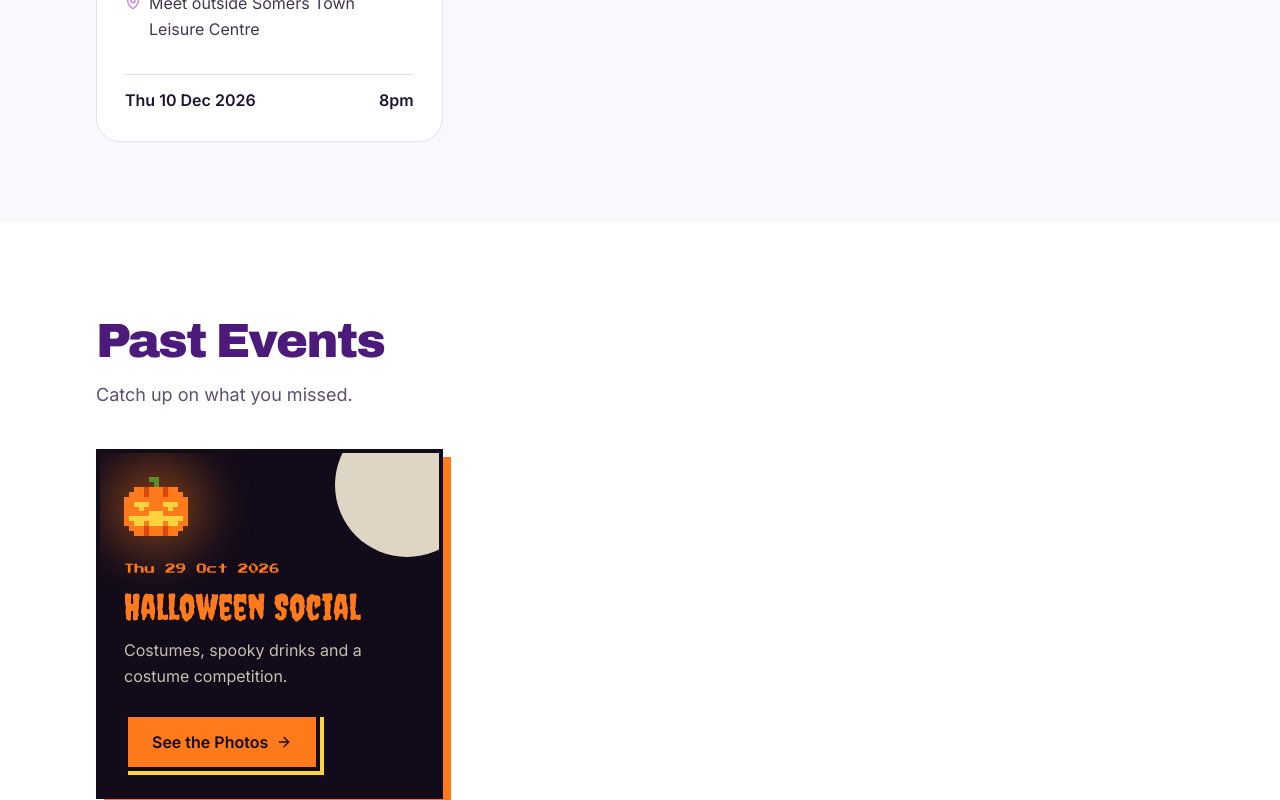
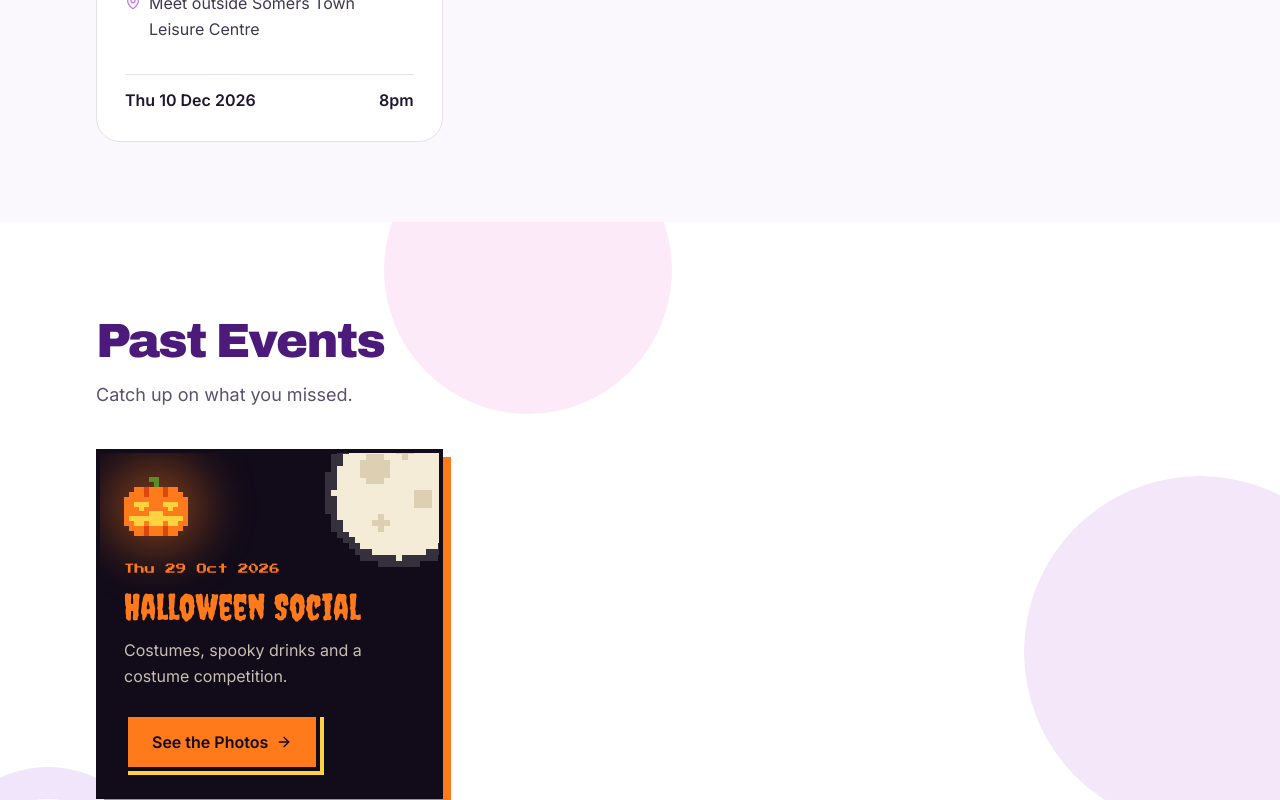
Before and after one commit to sakajoesaka/ucl_volleyball_website, a Next.js app: page /events in a window 1280 px wide. Shown: the part 2200-3000 px from the top of the page. Built offline with nearby package versions, Linux system fonts and the light colour scheme.

Commit message:
changes 7 small

```diff
--- a/app/events/halloween/page.tsx
+++ b/app/events/halloween/page.tsx
@@ -8,7 +8,7 @@ import { pixelFont } from "@/lib/fonts/pixel";
 import { spookyFont } from "@/lib/fonts/spooky";
 import { pageMetadata } from "@/lib/metadata";
 import { Carousel } from "@/components/Carousel";
-import { PixelArt, bat, ghost, pumpkin } from "@/components/PixelArt";
+import { PixelArt, bat, ghost, moon, pumpkin } from "@/components/PixelArt";
 import { PixelButton } from "@/components/PixelButton";
 import { Photo } from "@/components/Photo";
 import { WithPlaceholders } from "@/components/Placeholder";
@@ -164,17 +164,13 @@ export default function HalloweenPage() {
   );
 }
 
-// A full moon with a soft glow and a few craters. Purely decorative.
+// A pixel full moon, to match the bats and pumpkins. Purely decorative.
 function Moon() {
   return (
-    <div
-      aria-hidden="true"
-      className="absolute -top-12 -right-12 -z-10 size-44 rounded-full bg-bone shadow-[0_0_120px_30px_rgba(245,236,215,0.18)] md:top-28 md:right-[8%] md:size-80"
-    >
-      <span className="absolute top-[22%] left-[28%] size-[18%] rounded-full bg-[#e4d8bd]" />
-      <span className="absolute top-[52%] left-[56%] size-[12%] rounded-full bg-[#e4d8bd]" />
-      <span className="absolute top-[64%] left-[24%] size-[8%] rounded-full bg-[#e4d8bd]" />
-    </div>
+    <PixelArt
+      sprite={moon}
+      className="absolute -top-12 -right-12 -z-10 size-48 drop-shadow-[0_0_40px_rgba(245,236,215,0.25)] md:top-24 md:right-[7%] md:size-80"
+    />
   );
 }
 
--- a/app/events/page.tsx
+++ b/app/events/page.tsx
@@ -9,10 +9,10 @@ import { pixelFontLazy as pixelFont, spookyFontLazy as spookyFont } from "@/lib/
 import { pageMetadata } from "@/lib/metadata";
 import { BrandIcon } from "@/components/BrandIcon";
 import { Photo } from "@/components/Photo";
-import { PixelArt, moustache, pumpkin } from "@/components/PixelArt";
+import { PixelArt, moon, moustache, pumpkin } from "@/components/PixelArt";
 import { PixelButton } from "@/components/PixelButton";
 import { TransitionLink } from "@/components/transition/TransitionLink";
-import { ButtonLink, Container, Heading, PageHeader } from "@/components/ui";
+import { ButtonLink, Container, Heading, PageHeader, SoftCircles } from "@/components/ui";
 
 export const metadata = pageMetadata({
   title: "Upcoming Events",
@@ -48,7 +48,11 @@ async function PastEvents() {
   if (past.length === 0) return null;
 
   return (
-    <section aria-labelledby="past-events" className="bg-white py-16 md:py-24">
+    <section
+      aria-labelledby="past-events"
+      className="relative isolate overflow-hidden bg-white py-16 md:py-24"
+    >
+      <SoftCircles layout="scatter" />
       <Container>
         <Heading id="past-events" className="text-brand">
           Past Events
@@ -93,7 +97,7 @@ function HalloweenCard({ event }: { event: ClubEvent }) {
   const date = formatEventDate(event.date);
   return (
     <article className="relative isolate flex h-full flex-col overflow-hidden border-4 border-night bg-night p-6 text-bone shadow-[8px_8px_0_var(--color-pumpkin)]">
-      <div aria-hidden="true" className="absolute -top-10 -right-10 -z-10 size-36 rounded-full bg-bone/90" />
+      <PixelArt sprite={moon} className="absolute -top-10 -right-10 -z-10 size-40" />
       <div className="relative w-16">
         <span aria-hidden="true" className="absolute inset-[-30%] rounded-full bg-pumpkin/40 blur-xl" />
         <PixelArt sprite={pumpkin} className="relative w-full" />
--- a/app/globals.css
+++ b/app/globals.css
@@ -123,17 +123,23 @@ html.has-ball-cursor [contenteditable="true"] {
   }
 }
 
-/* Blocks in the Movember donation bar. Each is a whole number of pixels wide (any spare pixels
-   go at the ends), because fractional widths get rounded unevenly on phones and some blocks
-   end up looking thinner. --gaps is the total gap between the blocks; there are 20 blocks. */
+/* The Movember donation bar. Each block is a whole number of pixels wide, because fractional
+   widths get rounded unevenly on phones and some blocks look thinner. The bar then shrinks to
+   fit its blocks exactly, so the gap at each end matches the gaps between blocks.
+   --frame is the bar's border and padding, --gaps the total gap between the 20 blocks. Widths
+   are worked out from the width of the progress bar around it (cqw), marked `@container`. */
 .pixel-block {
   flex: 1 1 0;
 }
 
-@supports (width: round(down, 10.5px, 1px)) {
+@supports (width: round(down, 1cqw, 1px)) {
+  .pixel-bar {
+    width: fit-content;
+  }
+
   .pixel-block {
     flex: none;
-    width: round(down, calc((100% - var(--gaps)) / 20), 1px);
+    width: round(down, calc((100cqw - var(--frame) - var(--gaps)) / 20), 1px);
   }
 }
 
--- a/app/our-legacy/page.tsx
+++ b/app/our-legacy/page.tsx
@@ -5,7 +5,7 @@ import { pageMetadata } from "@/lib/metadata";
 import { Photo } from "@/components/Photo";
 import { TeamCards } from "@/components/TeamCards";
 import { ZoomOnScroll } from "@/components/ZoomOnScroll";
-import { Container, Heading } from "@/components/ui";
+import { Container, Heading, SoftCircles } from "@/components/ui";
 
 export const metadata = pageMetadata({
   title: "Our Legacy",
@@ -48,7 +48,8 @@ export default function LegacyPage() {
         </Container>
       </section>
 
-      <section className="bg-white py-16 md:py-24">
+      <section className="relative isolate overflow-hidden bg-white py-16 md:py-24">
+        <SoftCircles layout="left" />
         <Container>
           <Heading className="text-brand">Achievements</Heading>
           <p className="mt-4 max-w-2xl text-lg text-muted">
--- a/app/what-we-offer/page.tsx
+++ b/app/what-we-offer/page.tsx
@@ -48,13 +48,16 @@ export default function OfferPage() {
           <div className="absolute top-[-8rem] right-[-8rem] size-[22rem] rounded-full bg-blush/40" />
         </div>
         <Container>
+          <SocialGallery
+            intro={
+              <>
                 <Heading className="text-brand">Socials &amp; Trips</Heading>
                 <p className="mt-5 max-w-2xl text-lg text-muted">
-            Volleyball is only half of it. Your membership gets you into every social we run, all year. Pick
-            one to see what it&apos;s like.
+                  Volleyball is only half of it. Your membership gets you into every social we run, all year.
+                  Pick one to see what it&apos;s like.
                 </p>
-          <div className="mt-10">
-            <SocialGallery
+              </>
+            }
             items={socialEvents}
             panels={socialEvents.map((event) =>
               event.images.length > 1 ? (
@@ -80,7 +83,6 @@ export default function OfferPage() {
               ),
             )}
           />
-          </div>
         </Container>
       </section>
 
--- a/components/DonationBar.tsx
+++ b/components/DonationBar.tsx
@@ -45,7 +45,7 @@ export function DonationBar({
           aria-valuemax={goal}
           aria-valuenow={Math.min(raised, goal)}
           aria-valuetext={`${pounds.format(raised)} raised of a ${pounds.format(goal)} goal`}
-          className="relative mt-12"
+          className="@container relative mt-12"
         >
           {/* The moustache rides along on top of the bar, at the current total. */}
           <div
@@ -57,13 +57,13 @@ export function DonationBar({
               className="h-5 w-12 motion-safe:animate-[mo-bob_0.8s_steps(2)_infinite]"
             />
           </div>
-          <div className="flex justify-center gap-1 border-4 border-white p-1 [--gaps:76px] sm:gap-1.5 sm:p-1.5 sm:[--gaps:114px]">
+          <div className="pixel-bar mx-auto flex gap-1 border-4 border-white p-1 [--frame:16px] [--gaps:76px] sm:gap-1.5 sm:p-1.5 sm:[--frame:20px] sm:[--gaps:114px]">
             {Array.from({ length: BLOCKS }, (_, i) => (
               <span
                 key={i}
                 className={`pixel-block h-6 sm:h-8 md:h-10 ${
                   i < filled
-                    ? "bg-mo-brown shadow-[inset_0_4px_0_var(--color-mo-tan),inset_0_-4px_0_#4a2a14] motion-safe:animate-[pixel-pop_160ms_steps(2)_both]"
+                    ? "bg-mo-brown shadow-[inset_0_4px_0_var(--color-mo-tan),inset_0_-4px_0_#4a2a14] motion-safe:animate-[pixel-pop_160ms_steps(2)_backwards]"
                     : "bg-white/10"
                 }`}
                 style={i < filled ? { animationDelay: `${300 + i * 70}ms` } : undefined}
--- a/components/PixelArt.tsx
+++ b/components/PixelArt.tsx
@@ -71,6 +71,31 @@ export const bat: Sprite = {
   palette: { b: "#05030a", y: "#ffd23f" },
 };
 
+// Full moon with craters and a faint glow, drawn from circles, for Halloween.
+export const moon: Sprite = (() => {
+  const radius = 11;
+  const size = 2 * (radius + 2) + 1;
+  const centre = (size - 1) / 2;
+  const craters = [
+    { x: centre - 4, y: centre - 4, r: 2.4 },
+    { x: centre + 4, y: centre + 1, r: 1.8 },
+    { x: centre - 3, y: centre + 5, r: 1.3 },
+    { x: centre + 1, y: centre - 7, r: 1 },
+  ];
+  const within = (x: number, y: number, cx: number, cy: number, r: number) =>
+    (x - cx) ** 2 + (y - cy) ** 2 <= r * r;
+  const rows = Array.from({ length: size }, (_, y) =>
+    Array.from({ length: size }, (_, x) => {
+      if (within(x, y, centre, centre, radius)) {
+        return craters.some((c) => within(x, y, c.x, c.y, c.r)) ? "c" : "#";
+      }
+      return within(x, y, centre, centre, radius + 1.6) ? "h" : ".";
+    }).join(""),
+  );
+  // The glow is a solid colour (not see-through), so overlapping pixels never show seams.
+  return { rows, palette: { "#": "#f5ecd7", c: "#ddd0b2", h: "#35303c" } };
+})();
+
 export function PixelArt({ sprite, className = "" }: { sprite: Sprite; className?: string }) {
   const { rows, palette } = sprite;
   return (
--- a/components/ui.tsx
+++ b/components/ui.tsx
@@ -44,6 +44,36 @@ export function Circles({ className = "" }: { className?: string }) {
       <div className="absolute -top-[30%] right-[-12%] aspect-square w-[min(70vw,40rem)] rounded-full bg-blush/70" />
       <div className="absolute bottom-[-55%] left-[-18%] aspect-square w-[min(80vw,34rem)] rounded-full bg-blush/50" />
       <div className="absolute top-[35%] right-[22%] hidden aspect-square w-[16rem] rounded-full bg-lilac/25 md:block" />
+    </div>
+  );
+}
+
+// Soft circles in the club colours behind otherwise plain white sections. Purely decorative.
+// The section needs `relative isolate overflow-hidden`. Pick a different layout for each section.
+const softCircleLayouts = {
+  corners: [
+    "-top-32 -right-32 size-[26rem] bg-lilac-100",
+    "-bottom-28 -left-28 size-[20rem] bg-blush/35",
+    "top-1/2 right-[8%] hidden size-24 bg-band/40 lg:block",
+  ],
+  left: [
+    "top-[18%] -left-40 size-[24rem] bg-band/30",
+    "-top-16 right-[12%] size-40 border-[2.5rem] border-lilac-100",
+    "-right-20 -bottom-20 size-64 bg-blush/30",
+  ],
+  scatter: [
+    "-top-24 left-[30%] size-72 bg-blush/30",
+    "-right-24 bottom-[10%] size-[22rem] bg-lilac-100",
+    "bottom-[-6rem] left-[-4rem] size-56 border-[2rem] border-band/40",
+  ],
+};
+
+export function SoftCircles({ layout }: { layout: keyof typeof softCircleLayouts }) {
+  return (
+    <div aria-hidden="true" className="pointer-events-none absolute inset-0 -z-10">
+      {softCircleLayouts[layout].map((circle) => (
+        <div key={circle} className={`absolute rounded-full ${circle}`} />
+      ))}
     </div>
   );
 }
```
Also changed, not shown: components/GamesThisWeek.tsx (+9 -27 lines), components/SocialGallery.tsx (+14 -4 lines). Lines whose indentation alone changed are shown as unchanged.
